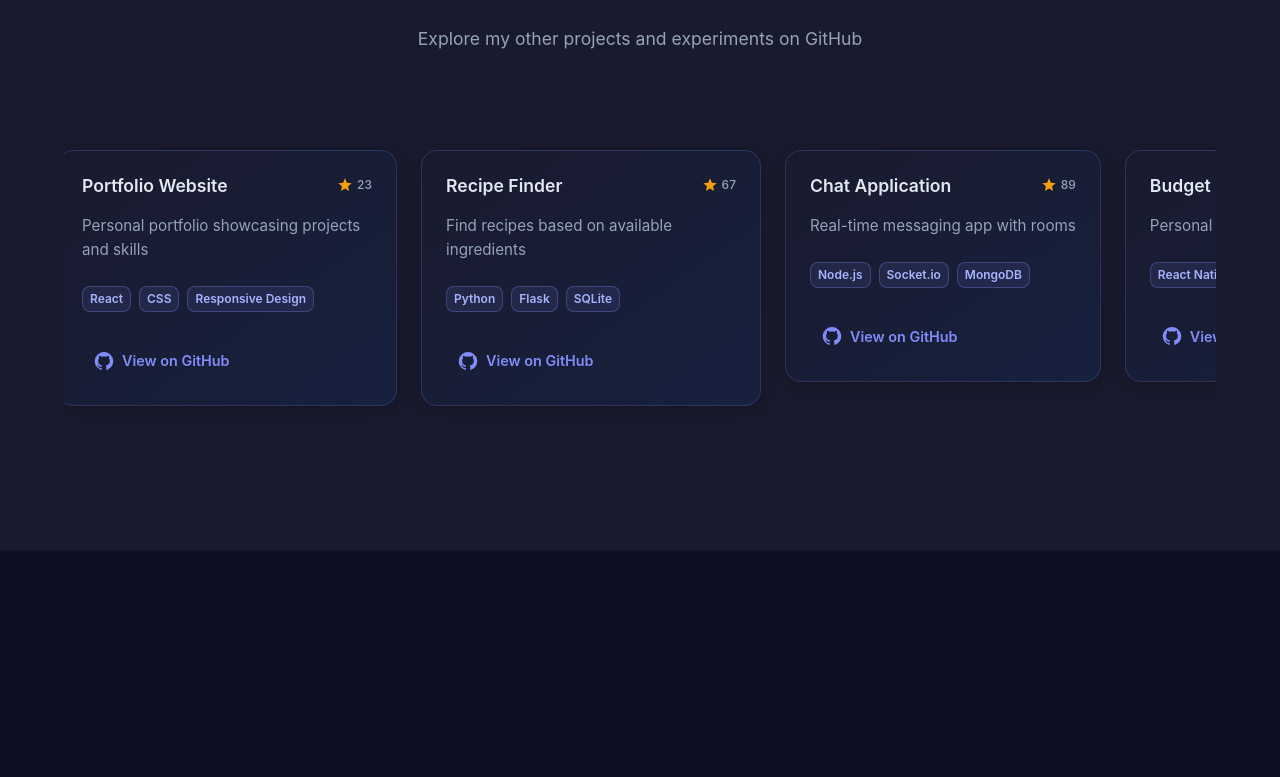
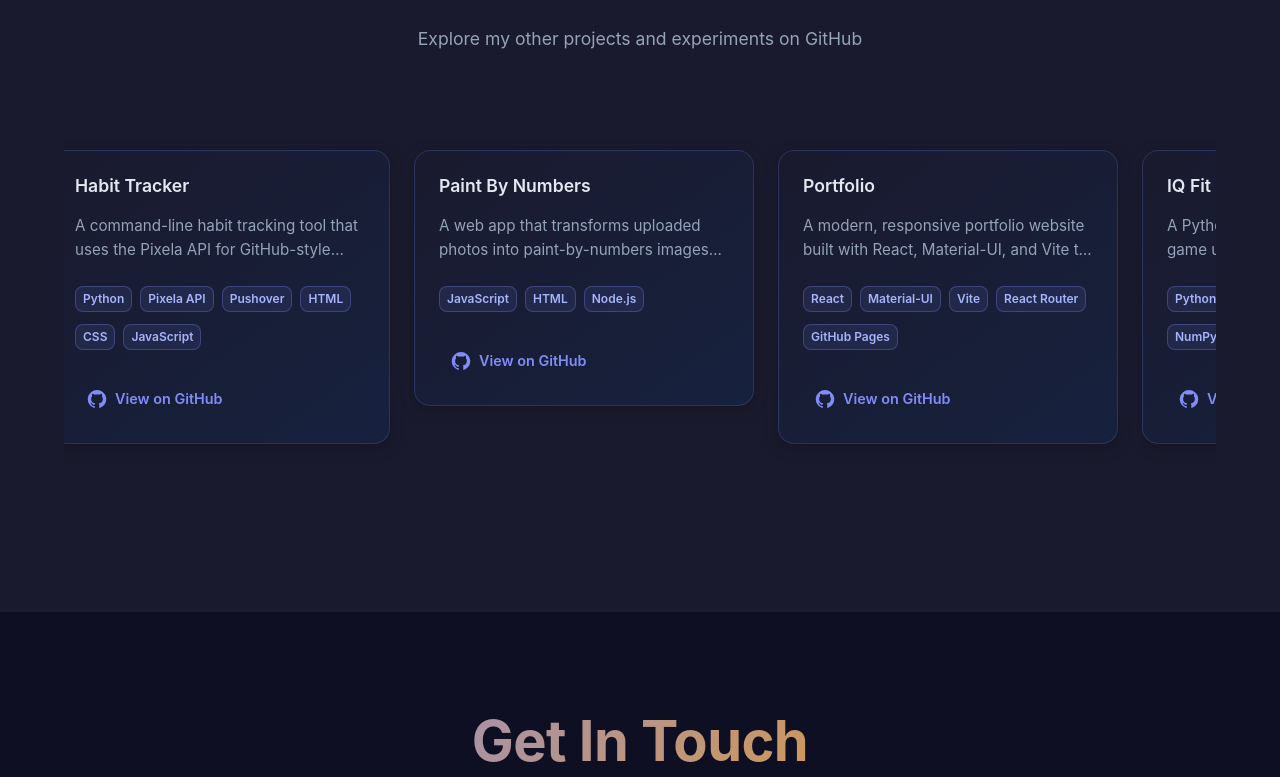
Before and after one commit to hrmainland/portfolio, a React (Vite) app: page / in a window 1280 px wide. Shown: the part 2020-2797 px from the top of the page. Before the commit the page ends 2570 px from the top, so only its background shows below. Built offline with nearby package versions, Linux system fonts and the light colour scheme.

Commit message:
projects update and contact section:

```diff
--- a/src/components/GitHubRepoCard.jsx
+++ b/src/components/GitHubRepoCard.jsx
@@ -7,11 +7,18 @@ import {
   Box,
   Stack
 } from '@mui/material';
-import { GitHub, Star } from '@mui/icons-material';
+import { GitHub } from '@mui/icons-material';
 
 const GitHubRepoCard = ({ repo }) => {
+  const handleCardClick = (e) => {
+    // Don't trigger card click if button was clicked
+    if (e.target.closest('button')) return;
+    window.open(repo.githubUrl, '_blank', 'noopener,noreferrer');
+  };
+
   return (
     <Card
+      onClick={handleCardClick}
       sx={{
         minWidth: 300,
         maxWidth: 340,
@@ -21,6 +28,7 @@ const GitHubRepoCard = ({ repo }) => {
         boxShadow: '0 4px 16px rgba(0, 0, 0, 0.2)',
         border: '1px solid',
         borderColor: 'rgba(129, 140, 248, 0.2)',
+        cursor: 'pointer',
         '&:hover': {
           transform: 'translateY(-6px) scale(1.02)',
           boxShadow: '0 12px 30px rgba(129, 140, 248, 0.3)',
@@ -29,27 +37,19 @@ const GitHubRepoCard = ({ repo }) => {
       }}
     >
       <CardContent sx={{ p: 3 }}>
-        <Box sx={{ display: 'flex', justifyContent: 'space-between', alignItems: 'flex-start', mb: 2 }}>
         <Typography
           variant="h6"
           component="h4"
           sx={{
             fontWeight: 600,
             color: 'text.primary',
-              flex: 1,
+            mb: 2,
             lineHeight: 1.3,
             fontSize: '1.1rem'
           }}
         >
           {repo.name}
         </Typography>
-          <Box sx={{ display: 'flex', alignItems: 'center', gap: 0.5, ml: 1, flexShrink: 0 }}>
-            <Star sx={{ fontSize: '1rem', color: 'secondary.main' }} />
-            <Typography variant="caption" sx={{ fontWeight: 500, color: 'text.secondary' }}>
-              {repo.stars}
-            </Typography>
-          </Box>
-        </Box>
 
         <Typography
           variant="body1"
--- a/src/components/Portfolio.jsx
+++ b/src/components/Portfolio.jsx
@@ -37,40 +37,60 @@ const Portfolio = () => {
 
   const githubRepos = [
     {
-      name: "Weather Dashboard",
-      description: "A weather forecast application with location services",
-      technologies: ["JavaScript", "API Integration", "CSS"],
-      githubUrl: "https://github.com/yourusername/weather-dashboard",
-      stars: 45
+      name: "Surf Notifier",
+      description: "A Python tool that checks surf conditions using StormGlass API and sends notifications when conditions are favorable",
+      technologies: ["Python", "API Integration", "Pandas", "NumPy", "Pushover"],
+      githubUrl: "https://github.com/hrmainland/Surf-Notifier",
     },
     {
-      name: "Portfolio Website",
-      description: "Personal portfolio showcasing projects and skills",
-      technologies: ["React", "CSS", "Responsive Design"],
-      githubUrl: "https://github.com/yourusername/portfolio",
-      stars: 23
+      name: "Habit Tracker",
+      description: "A command-line habit tracking tool that uses the Pixela API for GitHub-style graphs and Pushover for notifications",
+      technologies: ["Python", "Pixela API", "Pushover", "HTML", "CSS", "JavaScript"],
+      githubUrl: "https://github.com/hrmainland/HabitTracker",
     },
     {
-      name: "Recipe Finder",
-      description: "Find recipes based on available ingredients",
-      technologies: ["Python", "Flask", "SQLite"],
-      githubUrl: "https://github.com/yourusername/recipe-finder",
-      stars: 67
+      name: "Paint By Numbers",
+      description: "A web app that transforms uploaded photos into paint-by-numbers images using color quantization",
+      technologies: ["JavaScript", "HTML", "Node.js"],
+      githubUrl: "https://github.com/hrmainland/Paint-By-Numbers",
     },
     {
-      name: "Chat Application",
-      description: "Real-time messaging app with rooms",
-      technologies: ["Node.js", "Socket.io", "MongoDB"],
-      githubUrl: "https://github.com/yourusername/chat-app",
-      stars: 89
+      name: "Portfolio",
+      description: "A modern, responsive portfolio website built with React, Material-UI, and Vite to showcase projects and skills",
+      technologies: ["React", "Material-UI", "Vite", "React Router", "GitHub Pages"],
+      githubUrl: "https://github.com/hrmainland/portfolio",
     },
     {
-      name: "Budget Tracker",
-      description: "Personal finance management tool",
-      technologies: ["React Native", "Firebase"],
-      githubUrl: "https://github.com/yourusername/budget-tracker",
-      stars: 34
-    }
+      name: "IQ Fit Solver",
+      description: "A Python solver for the IQ Fit puzzle game using depth-first search with backtracking and matplotlib visualization",
+      technologies: ["Python", "Jupyter Notebook", "Matplotlib", "NumPy"],
+      githubUrl: "https://github.com/hrmainland/IQ-Fit",
+    },
+    {
+      name: "Software Modelling Final Assignment",
+      description: "A Java-based Game of Thrones card game refactored to apply advanced design patterns and GRASP principles as part of a university project",
+      technologies: ["Java", "Design Patterns", "GRASP Principles", "SOLID"],
+      githubUrl: "https://github.com/hrmainland/Software-Modelling-Final-Assignment",
+    },
+    {
+      name: "Artificial Intelligence Cachex Assignment",
+      description: "An AI agent for the Cachex board game using minimax, alpha-beta pruning, and heuristic evaluation functions, developed for university coursework",
+      technologies: ["Python", "Artificial Intelligence", "Minimax", "Alpha-Beta Pruning", "Iterative Deepening"],
+      githubUrl: "https://github.com/hrmainland/Artificial-Intelligence-Cachex-Assignment",
+    },
+    {
+      name: "Song Day",
+      description: "A full-stack collaborative playlist creation platform, using the Spotify API",
+      technologies: ["React", "Node.js", "MongoDB", "Express", "REST API"],
+      githubUrl: "https://github.com/hrmainland/Song-Day",
+    },
+    {
+      name: "Yelp Camp",
+      description: "A website for posting and reviewing campsites with full auth and session management",
+      technologies: ["CSS", "Express", "JavaScript", "MongoDB", "Cloudinary"],
+      githubUrl: "https://github.com/hrmainland/YelpCamp",
+    },
+
   ];
 
 
@@ -195,7 +215,7 @@ const Portfolio = () => {
                 mb: 8
               }}
             >
-              Full-stack developer creating useful things
+              Full-stack devleoper blending function, simplicity, and impact
             </Typography>
             <Box
               sx={{
@@ -352,6 +372,55 @@ const Portfolio = () => {
           </Box>
         </Container>
       </Box>
+
+      {/* Contact Section */}
+      <Box sx={{
+        bgcolor: 'background.default',
+        py: { xs: 8, md: 12 },
+        borderTop: '1px solid',
+        borderColor: 'rgba(129, 140, 248, 0.1)'
+      }}>
+        <Container maxWidth="lg">
+          <Box sx={{ textAlign: 'center' }}>
+            <Typography
+              variant="h2"
+              component="h2"
+              sx={{
+                fontWeight: 700,
+                mb: 6,
+                fontSize: { xs: '2.5rem', md: '3.5rem' },
+                background: 'linear-gradient(135deg, #818cf8 0%, #f59e0b 100%)',
+                WebkitBackgroundClip: 'text',
+                WebkitTextFillColor: 'transparent',
+                backgroundClip: 'text'
+              }}
+            >
+              Get In Touch
+            </Typography>
+            <Box sx={{ maxWidth: '400px', mx: 'auto' }}>
+              <Typography
+                variant="body1"
+                sx={{
+                  color: 'text.secondary',
+                  fontSize: '1.1rem',
+                  mb: 2
+                }}
+              >
+                📧 hugo.mainland@example.com
+              </Typography>
+              <Typography
+                variant="body1"
+                sx={{
+                  color: 'text.secondary',
+                  fontSize: '1.1rem'
+                }}
+              >
+                📱 (555) 123-4567
+              </Typography>
+            </Box>
+          </Box>
+        </Container>
+      </Box>
     </Box>
   );
 };
--- a/src/components/ProjectCard.jsx
+++ b/src/components/ProjectCard.jsx
@@ -108,7 +108,7 @@ const ProjectCard = ({ project }) => {
               }
             }}
           >
-            View Live
+            Website
           </Button>
           <Button
             variant="outlined"
```
Also changed, not shown: 1 other file (tests, documents, lock files or other folders). Lines whose indentation alone changed are shown as unchanged.
